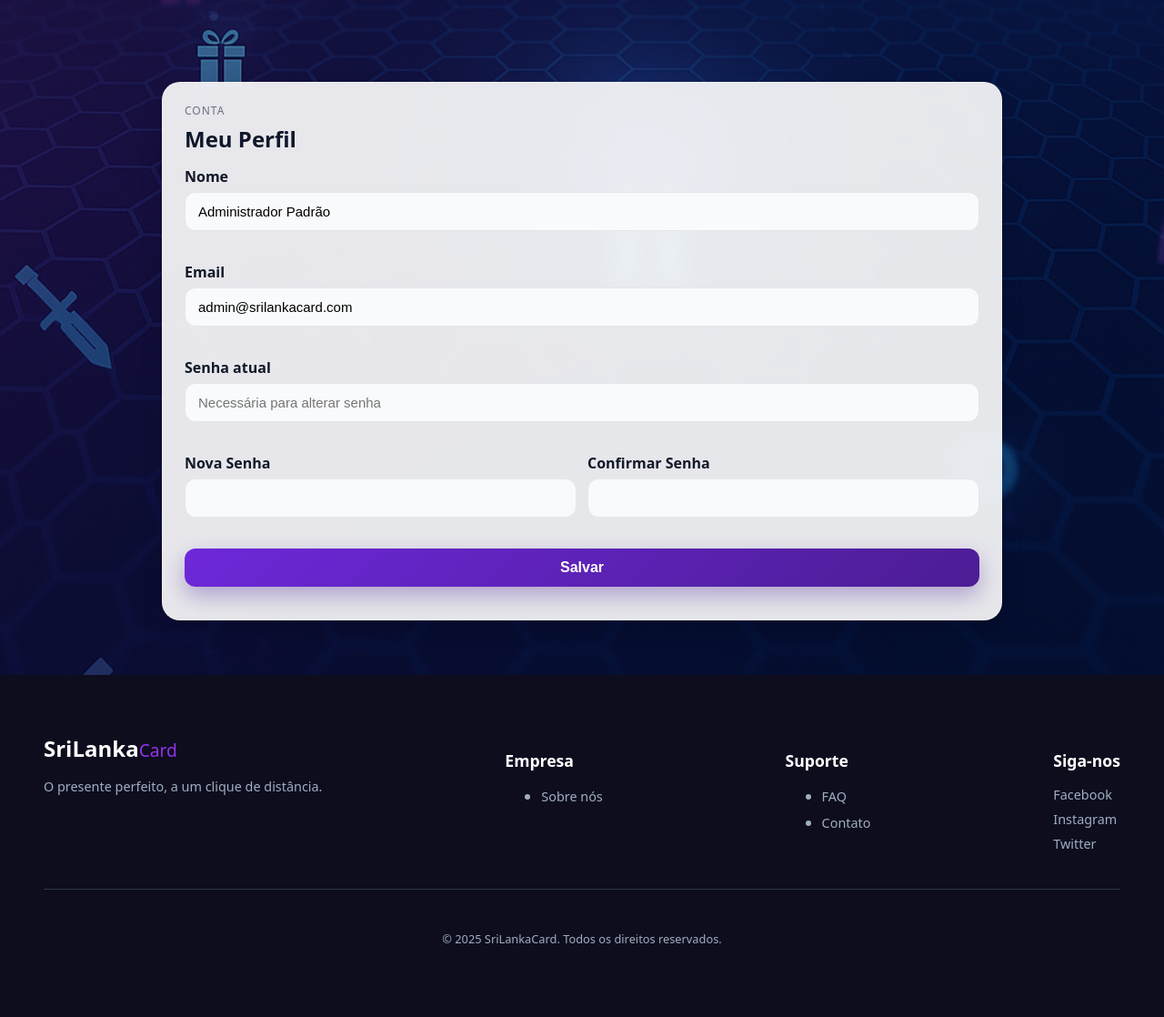
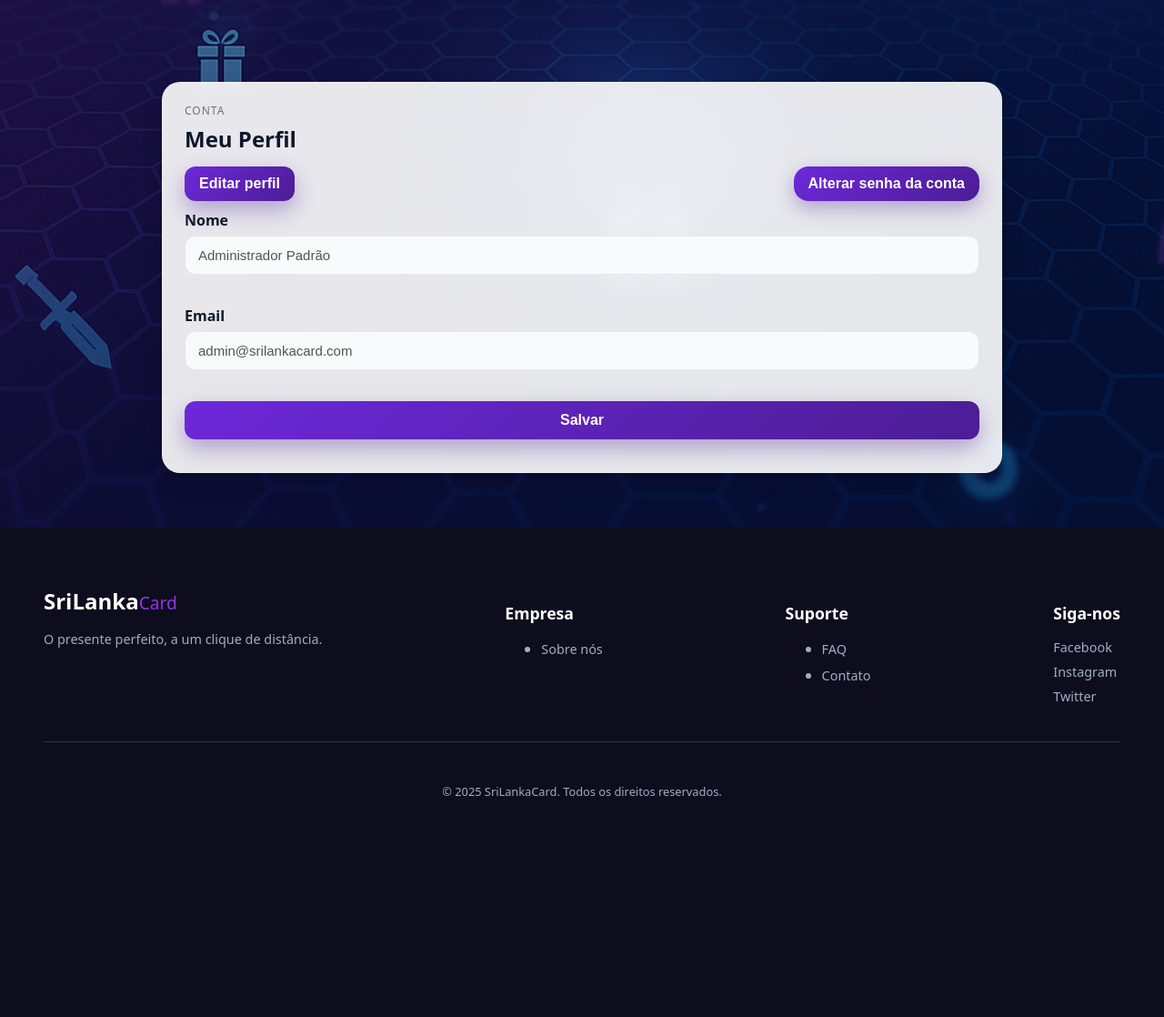
Before and after one commit to Am4r00/SriLanka-Card, a Spring Boot app: page /meu-perfil in a window 1280 px wide. Shown: the part 77-1195 px from the top of the page at 91% size. After the commit the page ends 952 px from the top, so only its background shows below. Run offline with Spring Boot 4, Linux system fonts and the light colour scheme; a user stored in the database is signed in; data that the repository does not hold is empty; some of the project's set-up classes (security, data sources, template engines, error pages and the like) are left out, and stand-ins take their place.

Commit message:
fix/ Ajustes finos para a implementação e melhor reaproveitamento e padronização de design

```diff
--- a/src/main/resources/templates/fragments/footer.html
+++ b/src/main/resources/templates/fragments/footer.html
@@ -23,9 +23,9 @@
     <div class="footer-social">
       <h3>Siga-nos</h3>
       <div class="social-icons">
-        <a href="https://i.pinimg.com/736x/34/bf/c4/34bfc4334bc193bd2538e594703fd1f7.jpg">Facebook</a>
-        <a href="https://i.pinimg.com/236x/2f/c5/42/2fc5429cc937124e13e1b4ff059bc1c5.jpg">Instagram</a>
-        <a href="https://img2.lovecell.com.br/0f46327f57a44323347656afda8dc103f1941db8a31aaf7cc859123f919f80b7.webp">Twitter</a>
+        <a th:href="@{/erro}">Facebook</a>
+        <a th:href="@{/erro}">Instagram</a>
+        <a th:href="@{/erro}">Twitter</a>
       </div>
     </div>
   </div>
--- a/src/main/resources/templates/fragments/header.html
+++ b/src/main/resources/templates/fragments/header.html
@@ -32,8 +32,11 @@
                 <div class="user-menu-actions">
                     <a href="/meu-perfil" class="user-menu-btn">Perfil</a>
                     <a href="/meus-pedidos" class="user-menu-btn secondary">Histórico de compras</a>
+                    <div class="user-menu-footer-actions">
+                        <button type="button" class="user-menu-btn danger" onclick="logoutUser()">Desconectar</button>
+                        <button id="user-menu-close" class="user-menu-close">Fechar</button>
+                    </div>
                 </div>
-                <button id="user-menu-close" class="user-menu-close">Fechar</button>
             </div>
         </div>
     </div>
--- a/src/main/resources/templates/meu-perfil.html
+++ b/src/main/resources/templates/meu-perfil.html
@@ -21,40 +21,57 @@
                     <h2>Meu Perfil</h2>
                 </div>
             </div>
+            <div style="display:flex;justify-content:space-between;align-items:center;margin-bottom:10px;">
+                <button type="button" class="btn primary" style="width:auto;padding:10px 16px;" onclick="habilitarEdicao()">Editar perfil</button>
+                <button type="button" class="btn secondary" style="width:auto;padding:10px 16px;" onclick="abrirModalSenha()">Alterar senha da conta</button>
+            </div>
             <form id="perfil-form" class="form-grid">
                 <div class="field">
                     <label for="perfil-nome">Nome</label>
-                    <input id="perfil-nome" type="text" required>
+                    <input id="perfil-nome" type="text" required disabled>
                 </div>
 
                 <div class="field">
                     <label for="perfil-email">Email</label>
-                    <input id="perfil-email" type="email" required>
-                </div>
-
-                <div class="field">
-                    <label for="perfil-senha-atual">Senha atual</label>
-                    <input id="perfil-senha-atual" type="password" placeholder="Necessária para alterar senha">
-                </div>
-
-                <div class="field two-col">
-                    <div>
-                        <label for="perfil-senha-nova">Nova Senha</label>
-                        <input id="perfil-senha-nova" type="password">
-                    </div>
-                    <div>
-                        <label for="perfil-senha-conf">Confirmar Senha</label>
-                        <input id="perfil-senha-conf" type="password">
-                    </div>
+                    <input id="perfil-email" type="email" required disabled>
                 </div>
 
                 <div class="form-actions">
-                    <button type="submit" class="btn primary">Salvar</button>
+                    <button type="submit" class="btn primary" id="perfil-salvar" disabled>Salvar</button>
                 </div>
             </form>
             <div id="perfil-msg" class="inline-msg"></div>
         </section>
     </main>
     <div th:replace="fragments/footer :: footer"></div>
+
+    <div id="modal-senha" class="overlay" style="display:none;">
+        <div class="shell" style="max-width:520px; background:rgba(0,0,0,0.75); border:1px solid rgba(255,255,255,0.08);">
+            <div class="form-wrap" style="background:transparent;color:#fff; padding:28px;">
+                <div class="brand">
+                    <p class="title" style="color:#fff;">Alterar senha</p>
+                    <p class="subtitle" style="color:#cbd5e1;">Informe sua senha atual e defina uma nova.</p>
+                </div>
+                <form id="senha-form" onsubmit="salvarSenha(event)">
+                    <div class="field">
+                        <label for="senha-atual" style="color:#fff;">Senha atual</label>
+                        <input class="input" id="senha-atual" type="password" required style="background:rgba(255,255,255,0.1);color:#fff;border:1px solid rgba(255,255,255,0.18);">
+                    </div>
+                    <div class="field">
+                        <label for="senha-nova" style="color:#fff;">Nova senha</label>
+                        <input class="input" id="senha-nova" type="password" required style="background:rgba(255,255,255,0.1);color:#fff;border:1px solid rgba(255,255,255,0.18);">
+                    </div>
+                    <div class="field">
+                        <label for="senha-conf" style="color:#fff;">Confirmar nova senha</label>
+                        <input class="input" id="senha-conf" type="password" required style="background:rgba(255,255,255,0.1);color:#fff;border:1px solid rgba(255,255,255,0.18);">
+                    </div>
+                    <div class="actions" style="justify-content:flex-end; gap:10px;">
+                        <button type="button" class="btn secondary" onclick="fecharModalSenha()" style="width:auto;padding:12px 16px;border:2px solid #fff;">Cancelar</button>
+                        <button type="submit" class="btn primary" style="width:auto;padding:12px 16px;">Salvar senha</button>
+                    </div>
+                </form>
+            </div>
+        </div>
+    </div>
 </body>
 </html>
```
Also changed, not shown: src/main/resources/templates/login.html (+29 -0 lines), src/main/resources/templates/painel-admin.html (+34 -3 lines).
